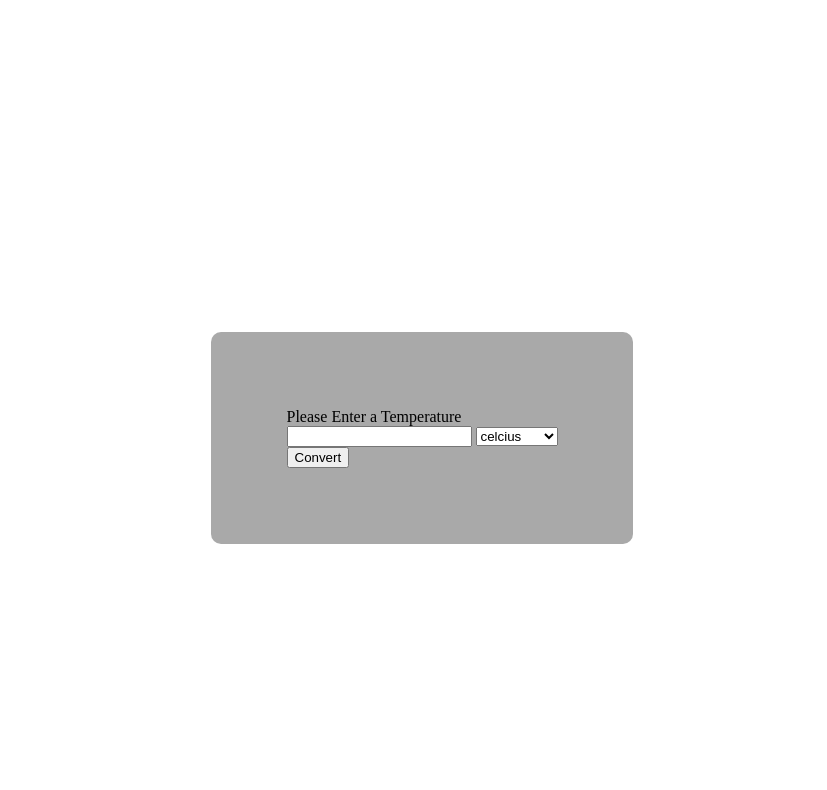
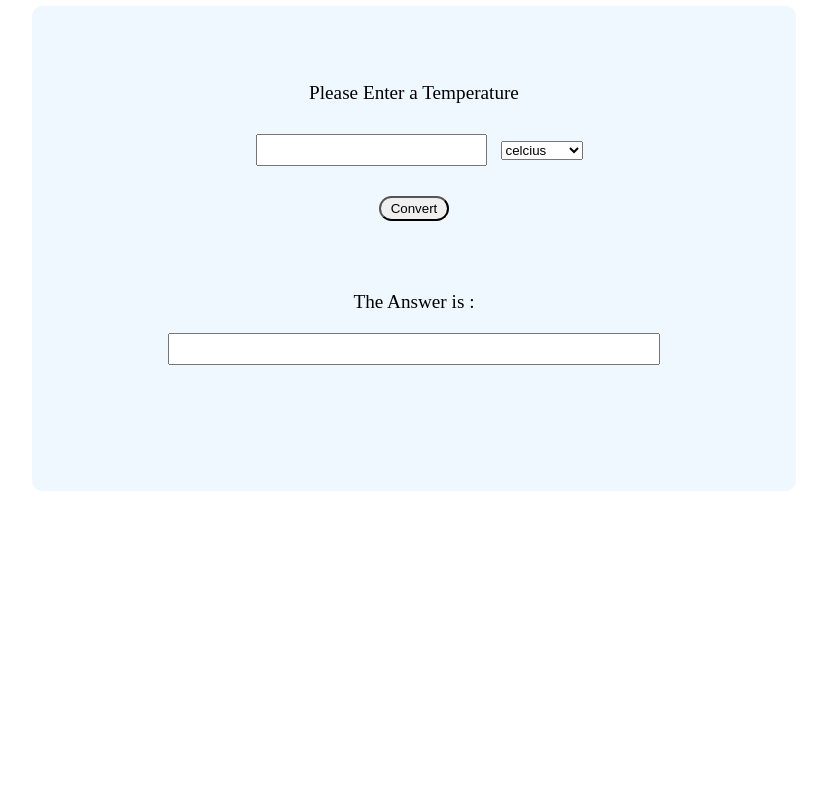
Before and after one commit to omkar755292/OIBSIP-task-3, a plain HTML site: page index.html in a window 1280 px wide. Shown: the part 210-1000 px from the top of the page, without its empty margins (226-1053 px from the left). After the commit the page ends 859 px from the top, so only its background shows below. Drawn offline with Linux system fonts and the light colour scheme.

Commit message:
updated website

```diff
--- a/index.html
+++ b/index.html
@@ -9,11 +9,12 @@
 </head>
 
 <body>
+     <h1>Temperature converter website</h1>
      <div class="form" onsubmit="calculateTemp(); return false">
           <label>Please Enter a Temperature</label>
-          <div>
+          <div class="container">
 
-               <input type="number">
+               <input type="number" id="input">
                <select>
                     <option value="celcius">celcius</option>
                     <option value="fahrenheit">fahrenheit</option>
@@ -21,13 +22,23 @@
 
           </div>
           <div>
-               <input type="button" value="Convert">
+               <button onclick="calculateTemp()">Convert</button>
           </div>
           <div class="display">
+               <label for="">The Answer is : </label>
+               <input type="text" value="" id="result">
 
           </div>
      </div>
-     <script src="script.js"></script>
+     <script>
+          function calculateTemp(){
+               let val = document.getElementById("input").value;
+               c = ((val-32)*5)/9;
+               console.log(c);
+               document.getElementById("result").value = c;
+
+          }
+     </script>
 </body>
 
 </html>
--- a/script.js
+++ /dev/null
@@ -1 +0,0 @@
-const calculateTemp
--- a/style.css
+++ b/style.css
@@ -1,13 +1,40 @@
 body{
-     width: 100vw;
-     height: 100vw;
-     display: grid;
-     place-items: center;
+     padding: 150px 250px;
 }
 .form{
-     background-color: darkgray;
+     background-color: aliceblue;
      padding: 2cm;
      border-radius: 10px;
+     text-align: center;
      box-shadow: 100px rgba(0, 0, 0, 0.25);
+     image-rendering: pixelated;
      /* justify-content: space-between; */
 }
+.container{
+     margin: 30px;
+}
+.container input{
+     padding:5px 10px;
+     margin: 0px 10px;
+     font-size: medium;
+}
+.form label{
+     font-size: larger;
+}
+button{
+     border-radius: 30px;
+     padding: 3px 10px;
+}
+.display{
+     display: grid;
+     padding: 50px;
+}
+.display label{
+     padding: 20px;
+}
+.display input{
+     padding:5px 10px;
+     margin: 0px 10px;
+     font-size: medium;
+     text-align: center;
+}
```
